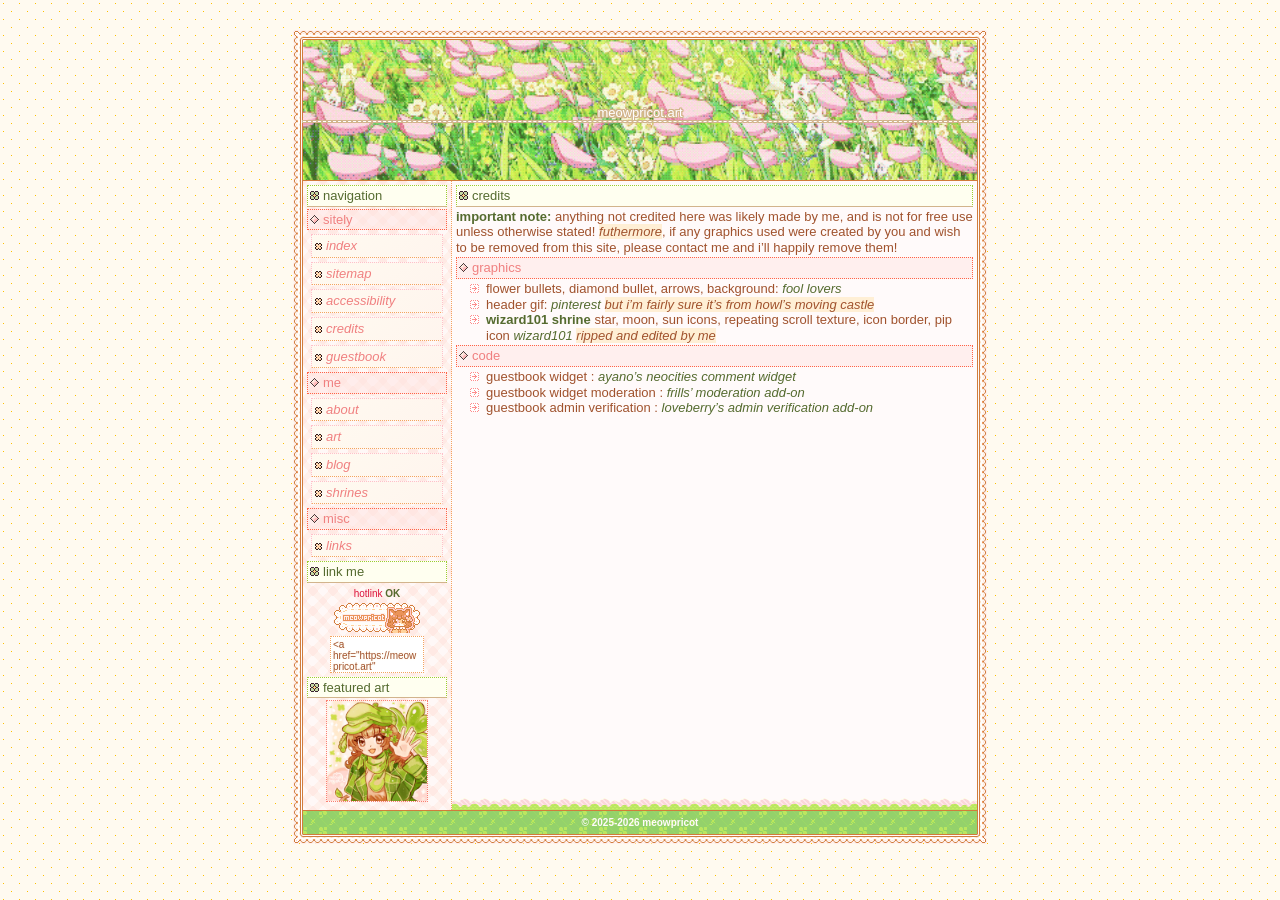
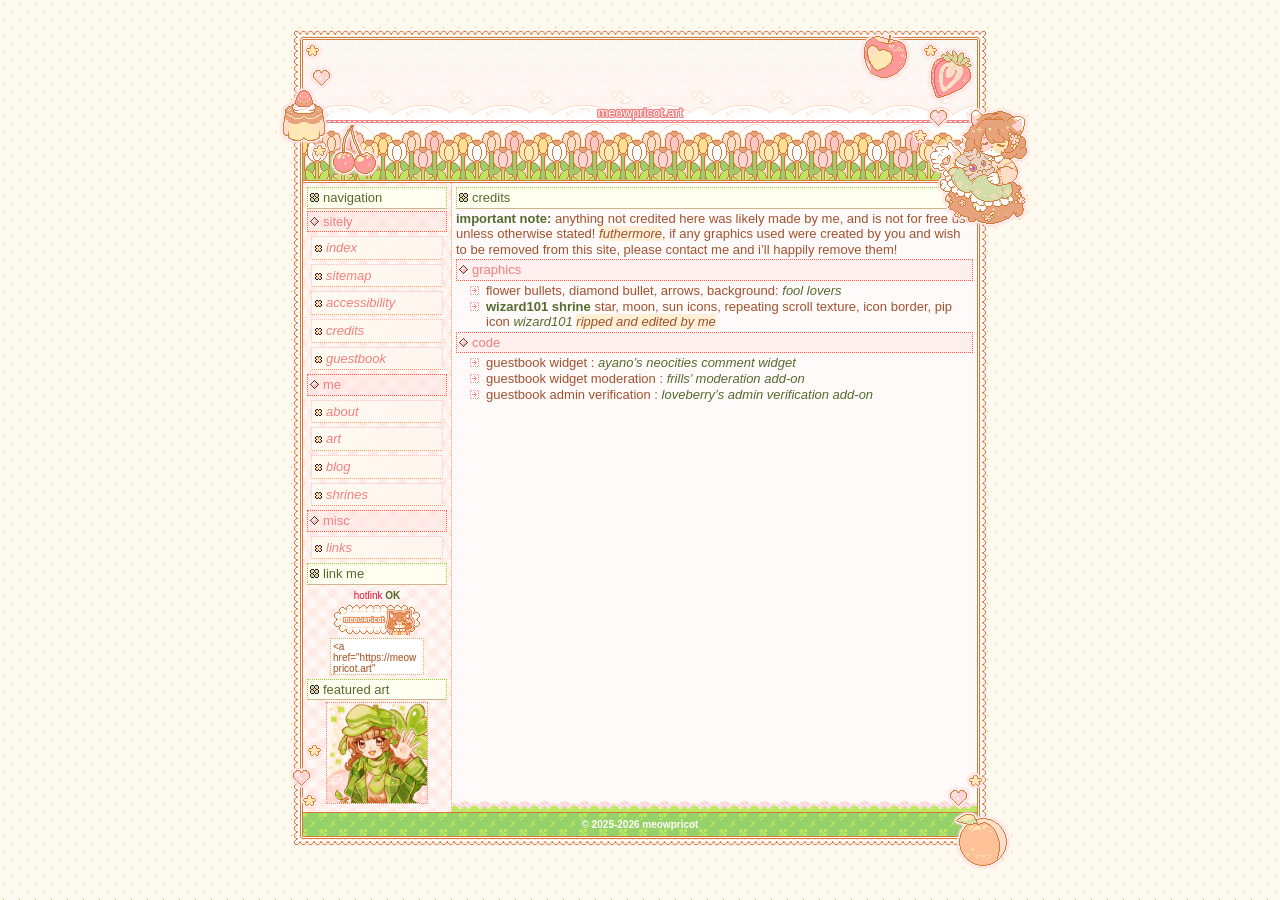
Before and after one commit to meowpricot/meowpricot.art, a Jekyll site: the page built from credits.md, in a window 1280 px wide. Built offline with Jekyll 4.4.1, drawn with Linux system fonts in a browser that asks for light colours.

Commit message:
header image, bunch of layout stickers :3

```diff
--- a/_data/updates.yml
+++ b/_data/updates.yml
@@ -1,3 +1,6 @@
+- update: STICKERS!!!!!
+  date: 06.04.26
+  content: added a BUNCH of stickers to the main layout!! what do you think :3 also updated the header - it's no longer a random gif from pinterest its now my art. hashtag awesome
 - update: new webring, other layout changes
   date: 05.04.26
   content: added <a href="https://sunnishinez.neocities.org/webring/sapphicring">sapphic ring</a>! also added a lace border to the container because i cannot resist the allure of lace border...
--- a/_layouts/vanilla.html
+++ b/_layouts/vanilla.html
@@ -26,12 +26,29 @@
   <body>
     <div class="lace">
       <div class="container">
+          <div id="pudding"></div>
+          <div class="heart" style="top: 30px; left: 10px;"></div>
+          <div class="star" style="top: 5px; left: 3px;"></div>
+          <div class="star" style="top: 105px; left: 10px;"></div>
+          <div id="cherry"></div>
+          <div id="apple"></div>
+          <div id="strawberry"></div>
+          <div class="star" style="top: 5px; right: 40px;"></div>
+          <div class="heart" style="top: 70px; right: 30px;"></div>
+          <div class="star" style="top: 90px; right: 50px;"></div>
+          <div id="kitty"></div>
           <header>{% include header.html %}</header>
           <div class="flex">
           <nav>{% include nav.html %}</nav>
           <main>{{ content }}</main>
           </div>
           <footer>{% include footer.html %}</footer>
+          <div class="star" style="bottom: 80px; left: 5px;"></div>
+          <div class="heart" style="bottom: 50px; left: -10px;"></div>
+          <div class="star" style="bottom: 30px; left: 0px;"></div>
+          <div class="star" style="bottom: 50px; right: -5px;"></div>
+          <div class="heart" style="bottom: 30px; right: 10px;"></div>
+          <div id="apricot"></div>
       </div>
     </div>
   </body>
--- a/cats/css/biscuit.css
+++ b/cats/css/biscuit.css
@@ -39,8 +39,8 @@ textarea::selection {
 
 header {
     background-image: url("/cats/img/header.gif");
-    background-size: cover;
-    border-bottom: 1px solid #d17c3b;
+    background-size: contain;
+    border-bottom: 3px double #d17c3b;
     height: 140px;
     border-radius: 5px;
     border-bottom-left-radius: 0px;
@@ -52,7 +52,11 @@ h1 {
     color: white;
     padding-top: 65px;
     text-align: center;
-    filter: drop-shadow(0px 1px tan) drop-shadow(0 -1px tan) drop-shadow(1px 0 tan) drop-shadow(-1px 0 tan);
+    filter:
+    drop-shadow(0px 1px lightcoral)
+    drop-shadow(0 -1px lightcoral)
+    drop-shadow(1px 0 lightcoral)
+    drop-shadow(-1px 0 lightcoral);
 }
 
 h2 {
@@ -217,6 +221,162 @@ dt {
     margin-left: 2.5px;
 }
 
+#kitty {
+    image-rendering: crisp-edges;
+    position: absolute;
+    background-image: url("/cats/img/kitty.gif");
+    background-size: contain;
+    background-repeat: no-repeat;
+    width: 97px;
+    height: 114px;
+    top: 70px;
+    right: -50px;
+    z-index: 100;
+    filter:
+    drop-shadow( 1px 0px 0px #ffeeeb)
+    drop-shadow(-1px 0px 0px #ffeeeb)
+    drop-shadow( 0px 1px 0px #ffeeeb)
+    drop-shadow( 0px -1px 0px #ffeeeb)
+    drop-shadow( 0px 0px 1px #ffeeeb)
+    drop-shadow( 0px 0px 1px pink);
+}
+
+#strawberry {
+    image-rendering: crisp-edges;
+    position: absolute;
+    background-image: url("/cats/img/strawberry.gif");
+    background-size: contain;
+    background-repeat: no-repeat;
+    width: 41px;
+    height: 48px;
+    top: 10px;
+    right: 5px;
+    z-index: 100;
+    filter:
+    drop-shadow( 1px 0px 0px #ffeeeb)
+    drop-shadow(-1px 0px 0px #ffeeeb)
+    drop-shadow( 0px 1px 0px #ffeeeb)
+    drop-shadow( 0px -1px 0px #ffeeeb)
+    drop-shadow( 0px 0px 1px #ffeeeb)
+    drop-shadow( 0px 0px 1px pink);
+}
+
+#apple {
+    image-rendering: crisp-edges;
+    position: absolute;
+    background-image: url("/cats/img/apple.gif");
+    background-size: contain;
+    background-repeat: no-repeat;
+    width: 43px;
+    height: 43px;
+    top: -5px;
+    right: 70px;
+    z-index: 100;
+    filter:
+    drop-shadow( 1px 0px 0px #ffeeeb)
+    drop-shadow(-1px 0px 0px #ffeeeb)
+    drop-shadow( 0px 1px 0px #ffeeeb)
+    drop-shadow( 0px -1px 0px #ffeeeb)
+    drop-shadow( 0px 0px 1px #ffeeeb)
+    drop-shadow( 0px 0px 1px pink);
+}
+
+#pudding {
+    image-rendering: crisp-edges;
+    position: absolute;
+    background-image: url("/cats/img/pudding.gif");
+    background-size: contain;
+    background-repeat: no-repeat;
+    width: 42px;
+    height: 51px;
+    top: 50px;
+    left: -20px;
+    z-index: 100;
+    filter:
+    drop-shadow( 1px 0px 0px #ffeeeb)
+    drop-shadow(-1px 0px 0px #ffeeeb)
+    drop-shadow( 0px 1px 0px #ffeeeb)
+    drop-shadow( 0px -1px 0px #ffeeeb)
+    drop-shadow( 0px 0px 1px #ffeeeb)
+    drop-shadow( 0px 0px 1px pink);
+}
+
+#cherry {
+    image-rendering: crisp-edges;
+    position: absolute;
+    background-image: url("/cats/img/cherry.gif");
+    background-size: contain;
+    background-repeat: no-repeat;
+    width: 43px;
+    height: 49px;
+    top: 85px;
+    left: 30px;
+    z-index: 100;
+    filter:
+    drop-shadow( 1px 0px 0px #ffeeeb)
+    drop-shadow(-1px 0px 0px #ffeeeb)
+    drop-shadow( 0px 1px 0px #ffeeeb)
+    drop-shadow( 0px -1px 0px #ffeeeb)
+    drop-shadow( 0px 0px 1px #ffeeeb)
+    drop-shadow( 0px 0px 1px pink);
+}
+
+#apricot {
+    image-rendering: crisp-edges;
+    position: absolute;
+    background-image: url("/cats/img/apricot.gif");
+    background-size: contain;
+    background-repeat: no-repeat;
+    width: 51px;
+    height: 52px;
+    bottom: -30px;
+    right: -30px;
+    z-index: 100;
+    filter:
+    drop-shadow( 1px 0px 0px #ffeeeb)
+    drop-shadow(-1px 0px 0px #ffeeeb)
+    drop-shadow( 0px 1px 0px #ffeeeb)
+    drop-shadow( 0px -1px 0px #ffeeeb)
+    drop-shadow( 0px 0px 1px #ffeeeb)
+    drop-shadow( 0px 0px 1px pink);
+}
+
+.heart {
+    image-rendering: crisp-edges;
+    position: absolute;
+    background-image: url("/cats/img/heart.gif");
+    background-size: contain;
+    background-repeat: no-repeat;
+    width: 17px;
+    height: 16px;
+    z-index: 100;
+    filter:
+    drop-shadow( 1px 0px 0px #ffeeeb)
+    drop-shadow(-1px 0px 0px #ffeeeb)
+    drop-shadow( 0px 1px 0px #ffeeeb)
+    drop-shadow( 0px -1px 0px #ffeeeb)
+    drop-shadow( 0px 0px 1px #ffeeeb)
+    drop-shadow( 0px 0px 1px pink);
+}
+
+.star {
+    image-rendering: crisp-edges;
+    position: absolute;
+    background-image: url("/cats/img/star.gif");
+    background-size: contain;
+    background-repeat: no-repeat;
+    width: 13px;
+    height: 11px;
+    z-index: 100;
+    filter:
+    drop-shadow( 1px 0px 0px #ffeeeb)
+    drop-shadow(-1px 0px 0px #ffeeeb)
+    drop-shadow( 0px 1px 0px #ffeeeb)
+    drop-shadow( 0px -1px 0px #ffeeeb)
+    drop-shadow( 0px 0px 1px #ffeeeb)
+    drop-shadow( 0px 0px 1px pink);
+}
+
 #meIMG {
     width: 100px;
     border: 1px dotted salmon;
--- a/credits.md
+++ b/credits.md
@@ -7,7 +7,6 @@ title: credits
 *futhermore*, if any graphics used were created by you and wish to be removed from this site, please contact me and i'll happily remove them!
 ### graphics
 - flower bullets, diamond bullet, arrows, background: [fool lovers](https://foollovers.com/)
-- header gif: [pinterest](https://au.pinterest.com/pin/14777505021480224/) *but i'm fairly sure it's from howl's moving castle*
 - **wizard101 shrine** star, moon, sun icons, repeating scroll texture, icon border, pip icon [wizard101](https://www.wizard101.com/) *ripped and edited by me*
 
 ### code
```
Also changed, not shown: cats/img/apple.gif (added), cats/img/apricot.gif (added), cats/img/cherry.gif (added), cats/img/header.gif, cats/img/heart.gif (added), cats/img/kitty.gif (added), cats/img/pudding.gif (added), cats/img/star.gif (added), cats/img/strawberry.gif (added).
